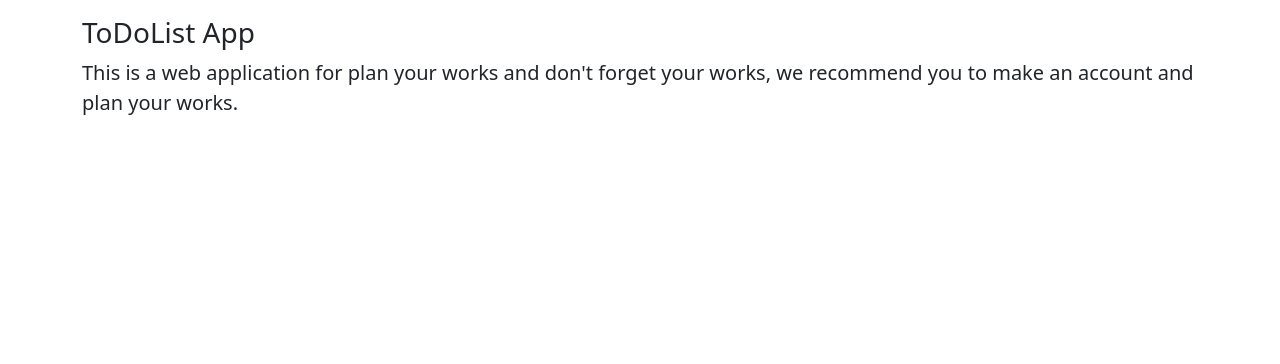
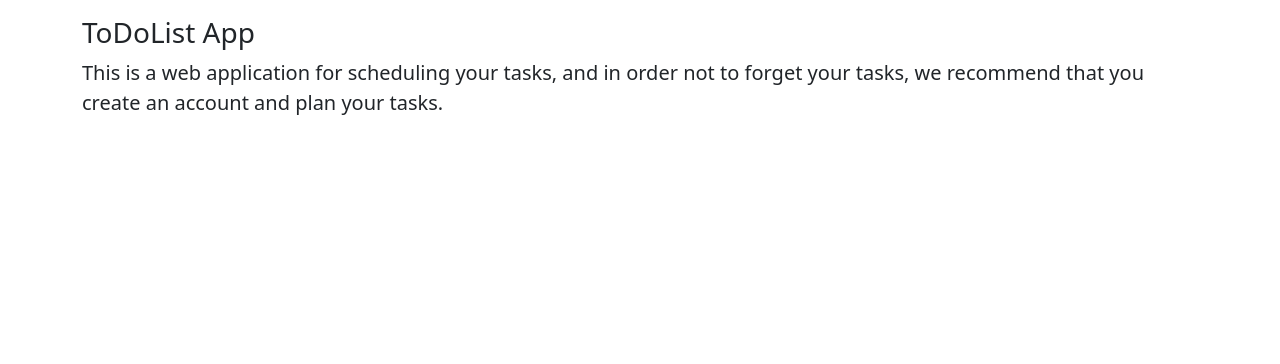
Before and after one commit to matinmat8/ToDoList, a Django app: page / in a window 1280 px wide. Shown: the part 56-420 px from the top of the page. Run offline with Django 3.2, Linux system fonts and the light colour scheme; some libraries are stand-ins or nearby versions.

Commit message:
Changing the Decription fo the website

```diff
--- a/todolist/templates/todolist/base.html
+++ b/todolist/templates/todolist/base.html
@@ -65,8 +65,8 @@
             {% block main_content %}
               <div  class="container-sm mt-3">
                   <h3>ToDoList App</h3>
-                  <p class="lead">This is a web application for plan your works and don't forget your works, we recommend you
-                      to make an account and plan your works.</p>
+                  <p class="lead">This is a web application for scheduling your tasks, and in order not to forget your tasks,
+                      we recommend that you create an account and plan your tasks. </p>
               </div>
             {% endblock %}
         </main>
```
